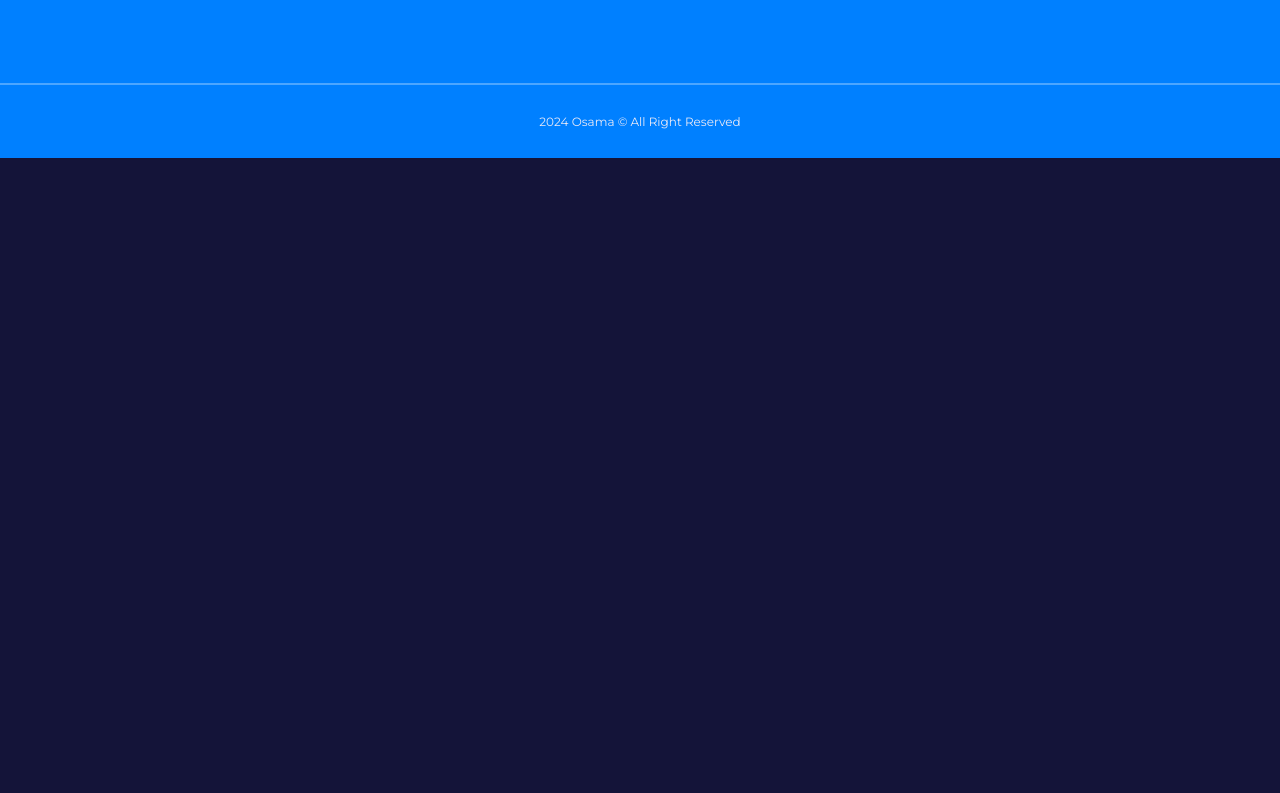
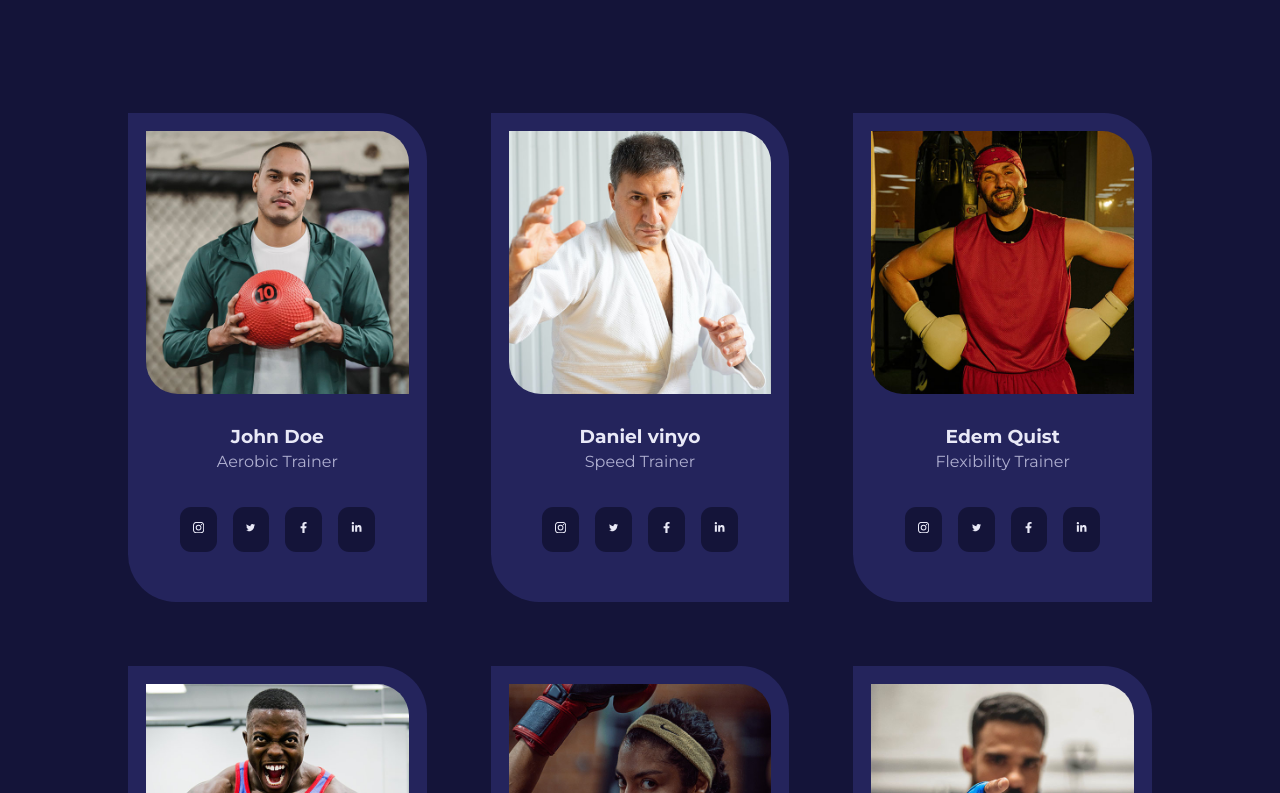
Before and after one commit to MohammedOsamma/Gym-website, a React (Create React App) app: page /trainers in a window 1280 px wide. Shown: the part 447-1240 px from the top of the page. Before the commit the page ends 800 px from the top, so only its background shows below. Built offline with nearby package versions, Linux system fonts and the light colour scheme.

Commit message:
add trainer component , Finish Trainers Page

```diff
--- /dev/null
+++ b/src/component/Trainer.jsx
@@ -0,0 +1,22 @@
+import Card from "../UI/Card";
+
+const Trainer = ({ name, image, job, socials }) => {
+  return (
+    <Card className="trainer">
+      <div className="trainer__img">
+        <img src={image} alt={name} />
+      </div>
+      <h3>{name}</h3>
+      <p>{job}</p>
+      <div className="trainer__socials">
+        {socials.map(({ icon, link }, index) => (
+          <a key={index} href={link} target="_blank" rel="noreffer noopener">
+            {icon}
+          </a>
+        ))}
+      </div>
+    </Card>
+  );
+};
+
+export default Trainer;
--- a/src/pages/trainers/Trainers.jsx
+++ b/src/pages/trainers/Trainers.jsx
@@ -1,7 +1,41 @@
+import HeaderImage from "../../images/header_bg_5.jpg";
+import Header from "./../../component/Header";
+import Trainer from "../../component/Trainer";
+import { trainers } from "./../../data";
+import { BsInstagram } from "react-icons/bs";
+import { AiOutlineTwitter } from "react-icons/ai";
+import { FaFacebookF } from "react-icons/fa";
+import { FaLinkedinIn } from "react-icons/fa";
 import "./trainers.css";
 
 const Trainers = () => {
-  return <div>Trainers</div>;
+  return (
+    <>
+      <Header title="Out Trainers" image={HeaderImage}>
+        Lorem ipsum dolor sit, amet consectetur adipisicing elit. Sunt harum
+        incidunt, accusamus adipisci illum earum!
+      </Header>
+      <section className="trainers">
+        <div className="container trainers__container">
+          {trainers.map(({ id, image, name, job, socials }) => (
+            <Trainer
+              key={id}
+              id={id}
+              image={image}
+              name={name}
+              job={job}
+              socials={[
+                { icon: <BsInstagram />, link: socials[0] },
+                { icon: <AiOutlineTwitter />, link: socials[1] },
+                { icon: <FaFacebookF />, link: socials[2] },
+                { icon: <FaLinkedinIn />, link: socials[3] },
+              ]}
+            />
+          ))}
+        </div>
+      </section>
+    </>
+  );
 };
 
 export default Trainers;
--- a/src/pages/trainers/trainers.css
+++ b/src/pages/trainers/trainers.css
@@ -0,0 +1,55 @@
+.trainers__container {
+  display: grid;
+  grid-template-columns: repeat(3, 1fr);
+  gap: 4rem;
+}
+.card.trainer {
+  padding: 1rem;
+}
+.trainer__img {
+  border-radius: 0 2rem;
+  overflow: hidden;
+}
+
+.trainer h3 {
+  margin-top: 2rem;
+}
+.traner p {
+  margin-top: 0.5rem;
+}
+.trainer__socials {
+  display: flex;
+  gap: 1rem;
+  justify-content: center;
+  align-items: center;
+  margin: 2rem 0;
+}
+
+.trainer__socials a {
+  font-size: 0.7rem;
+  background: var(--color-gray-600);
+  padding: 0.8rem;
+  border-radius: 0.7rem;
+  transition: var(--transition);
+}
+.trainer:hover a {
+  background: var(--color-gray-500);
+}
+
+@media screen and (max-width: 1024px) {
+  .trainers__container {
+    grid-template-columns: 1fr 1fr;
+    gap: 2rem;
+  }
+}
+
+@media screen and (max-width: 600px) {
+  .trainers__container {
+    grid-template-columns: 1fr;
+    gap: 2rem;
+  }
+  .card.trainer {
+    width: 90%;
+    margin-inline: auto;
+  }
+}
```
